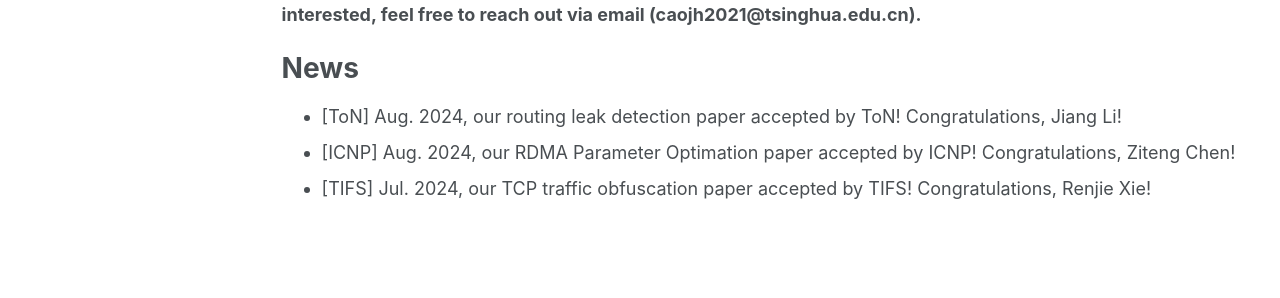
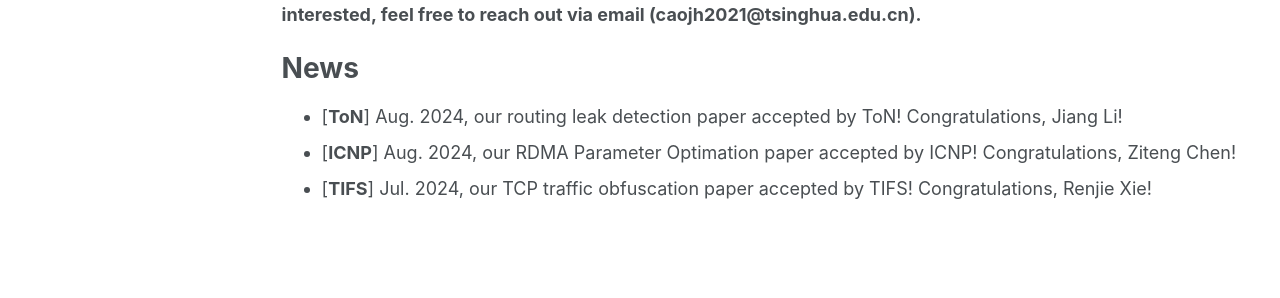
Before and after one commit to caojh15/caojh15.github.io, a Jekyll site: the page built from _pages/about.md, in a window 1280 px wide and 1398 px high. Shown: the part 770-1068 px from the top of the window. Built offline with Jekyll 4.4.1, drawn with Linux system fonts in a browser that asks for light colours; some web fonts are replaced.

```diff
--- a/_pages/about.md
+++ b/_pages/about.md
@@ -20,6 +20,6 @@ His current interests mainly focus on the following domains:
 **He is always looking for highly motivated postdocs, students, and research interns to join the group! If you're interested, feel free to reach out via email (caojh2021@tsinghua.edu.cn).**
 
 # News
-- [ToN] Aug. 2024, our routing leak detection paper accepted by ToN! Congratulations, Jiang Li!
-- [ICNP] Aug. 2024, our RDMA Parameter Optimation paper accepted by ICNP! Congratulations, Ziteng Chen!
-- [TIFS] Jul. 2024, our TCP traffic obfuscation paper accepted by TIFS! Congratulations, Renjie Xie!
+- [**ToN**] Aug. 2024, our routing leak detection paper accepted by ToN! Congratulations, Jiang Li!
+- [**ICNP**] Aug. 2024, our RDMA Parameter Optimation paper accepted by ICNP! Congratulations, Ziteng Chen!
+- [**TIFS**] Jul. 2024, our TCP traffic obfuscation paper accepted by TIFS! Congratulations, Renjie Xie!
```
